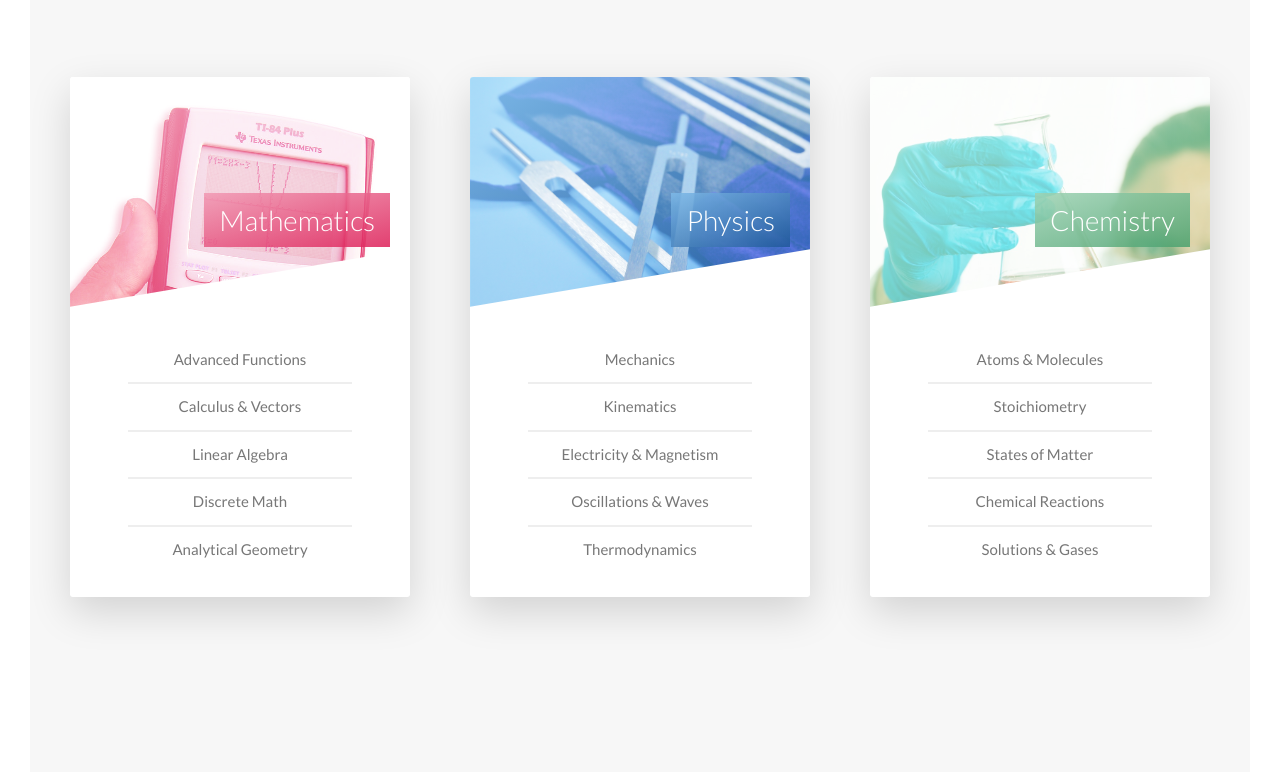
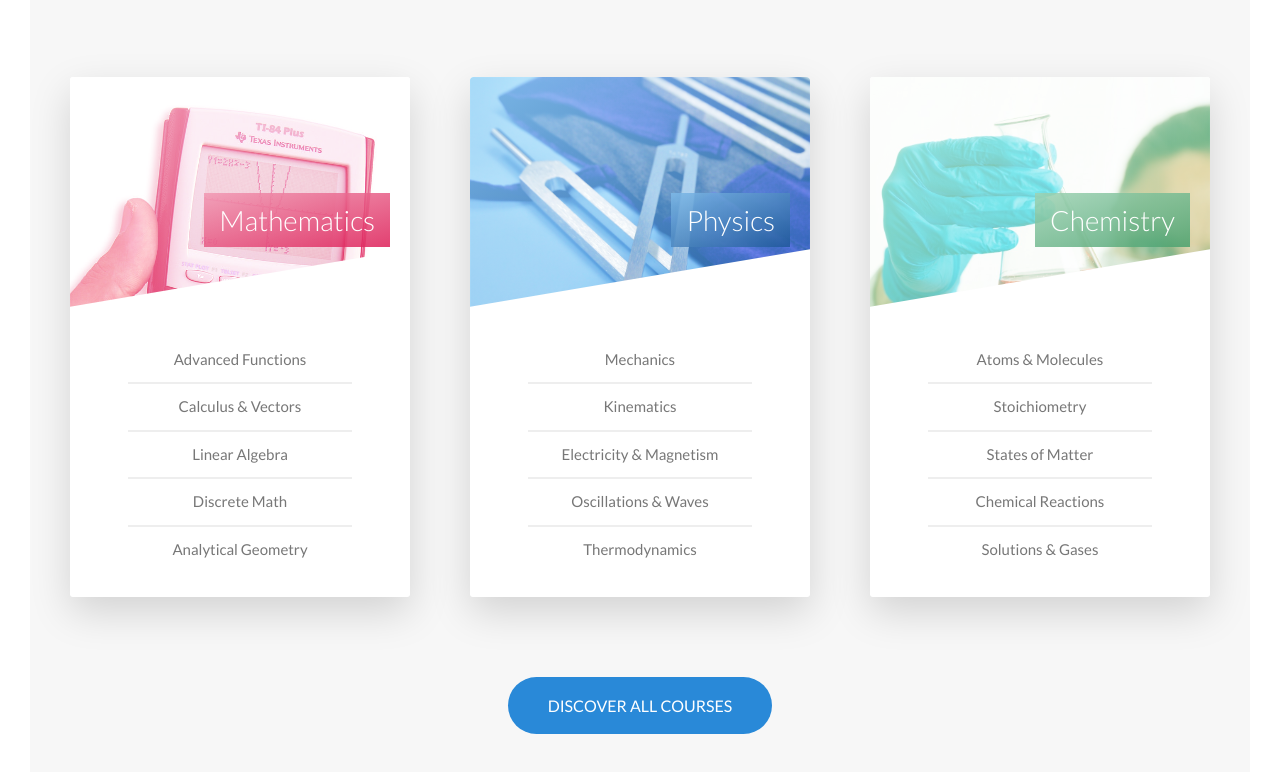
Before and after one commit to trphunt/academy, a website: page index.html in a window 1280 px wide. Shown: the part 2708-3480 px from the top of the page. Drawn offline with Linux system fonts and the light colour scheme.

Commit message:
add button & minor fixes to homepage

```diff
--- a/index.html
+++ b/index.html
@@ -209,6 +209,10 @@
                 </div>
               </div>
             </div>
+
+            <div class="u-center-text u-margin-top-huge">
+              <a href="#" class="btn btn--blue">Discover all courses</a>
+            </div>
         </section>
       </main>
 
--- a/sass/base/_utilities.scss
+++ b/sass/base/_utilities.scss
@@ -3,3 +3,6 @@
 .u-margin-bottom-small { margin-bottom: 1.5rem; }
 .u-margin-bottom-medium { margin-bottom: 4rem; }
 .u-margin-bottom-big { margin-bottom: 8rem; }
+
+.u-margin-top-big { margin-top: 8rem; }
+.u-margin-top-huge { margin-top: 10rem; }
--- a/sass/components/_button.scss
+++ b/sass/components/_button.scss
@@ -32,6 +32,15 @@
 
     &::after {
       background-color: $color-white;
+    }
+  }
+
+  &--blue {
+    background-color: $color-primary;
+    color: $color-white;
+
+    &::after {
+      background-color: $color-primary;
     }
   }
 
--- a/sass/components/_card.scss
+++ b/sass/components/_card.scss
@@ -54,6 +54,8 @@
     background-blend-mode: screen;
     -webkit-clip-path: polygon(0 0, 100% 0, 100% 75%, 0 100%);
     clip-path: polygon(0 0, 100% 0, 100% 75%, 0 100%);
+    border-top-left-radius: 3px;
+    border-top-right-radius: 3px;
 
     &--1 {
       background-image: linear-gradient(to right bottom, $color-secondary-light, $color-secondary-dark),
--- a/sass/pages/_home.scss
+++ b/sass/pages/_home.scss
@@ -25,6 +25,6 @@
 
 .section-tours {
   background-color: $color-grey-light-1;
-  padding: 40rem 0 50rem 0;
+  padding: 40rem 0 20rem 0;
   margin-top: -20rem;
 }
```
Also changed, not shown: css/style.css.
